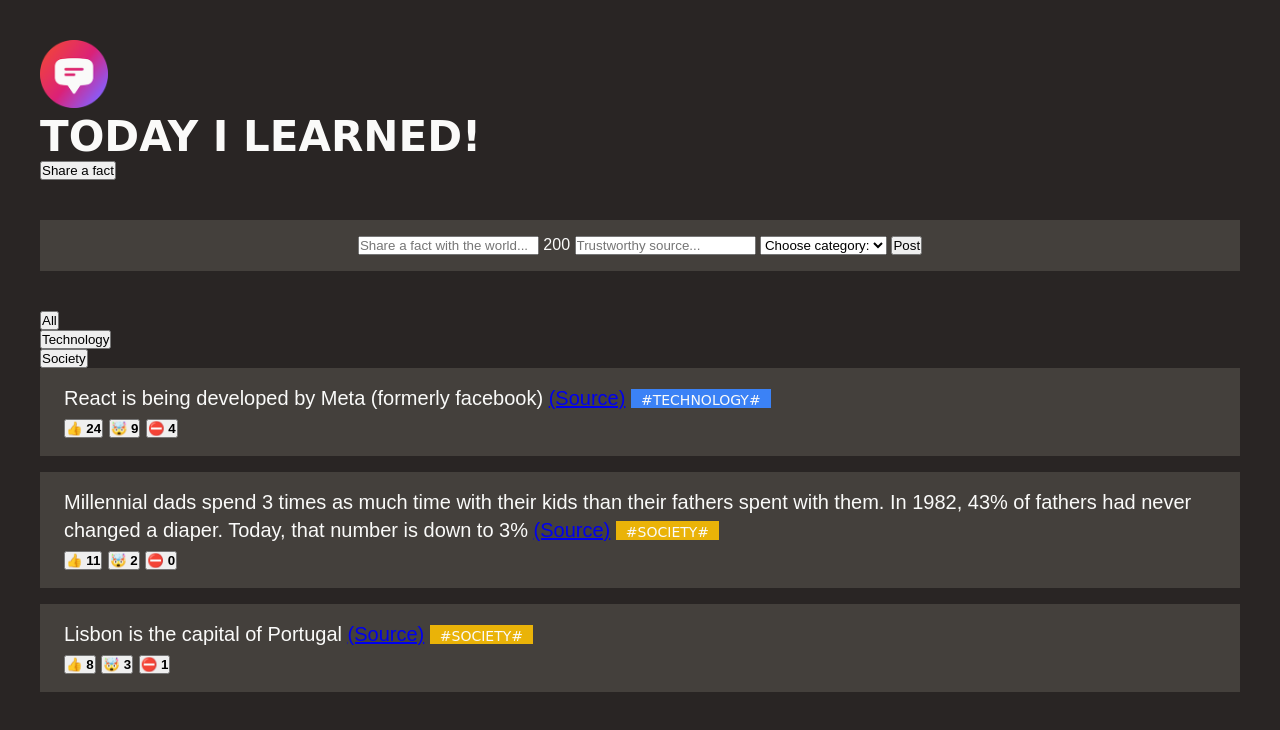
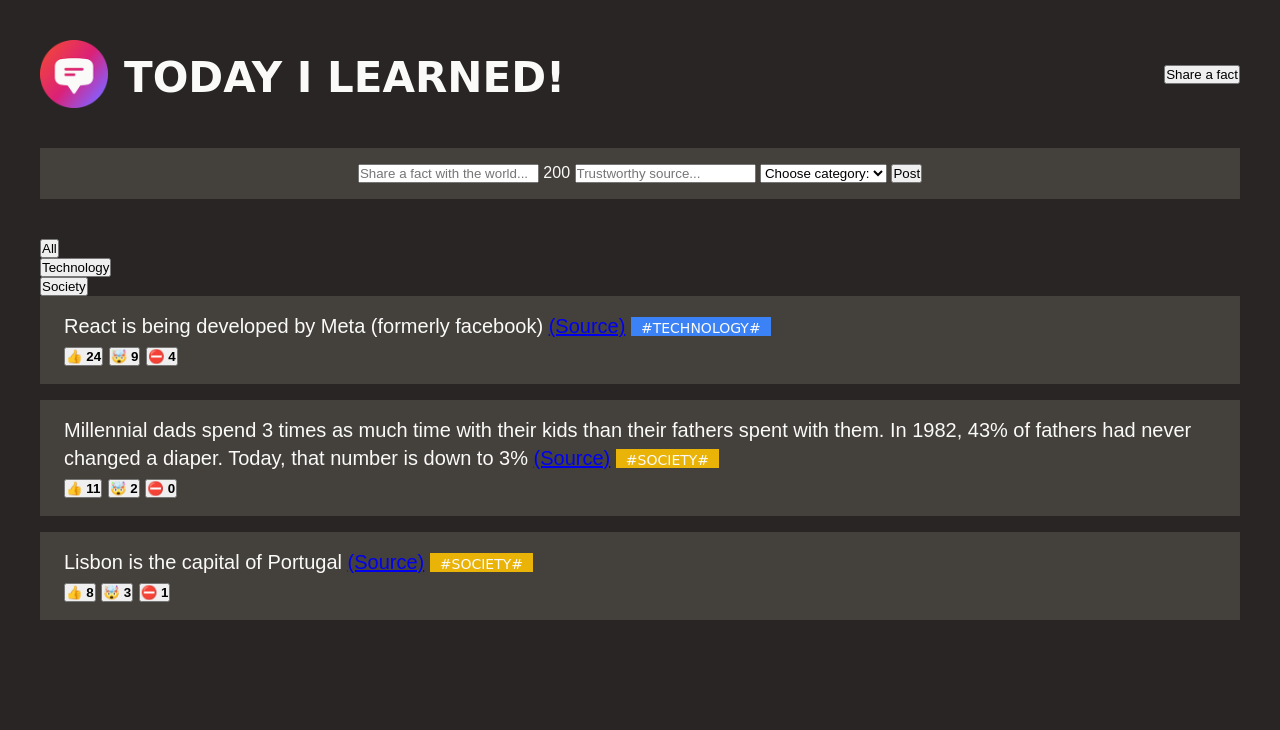
Before and after one commit to Dmytr1K/today-i-learned, a website: page index.html in a window 1280 px wide. Drawn offline with Linux system fonts and the light colour scheme; a web font is replaced by a local one.

Commit message:
add header layout

```diff
--- a/index.html
+++ b/index.html
@@ -15,8 +15,11 @@
   </head>
   <body>
     <header class="header">
-      <img src="logo.png" height="68" width="68" alt="Today I Learned Logo" />
-      <h1>Today I Learned!</h1>
+      <div class="logo">
+        <img src="logo.png" height="68" width="68" alt="Today I Learned Logo" />
+        <h1>Today I Learned!</h1>
+      </div>
+
       <button>Share a fact</button>
     </header>
 
--- a/style.css
+++ b/style.css
@@ -13,6 +13,23 @@ body {
 
 .header {
   margin-bottom: 40px;
+  display: flex;
+  align-items: center;
+  justify-content: space-between;
+}
+
+.logo {
+  display: flex;
+  align-items: center;
+  gap: 16px;
+}
+
+h1 {
+  font-family: "Coiny", cursive;
+  font-size: 42px;
+  line-height: 1;
+  margin-top: 8px;
+  text-transform: uppercase;
 }
 
 .fact-form {
@@ -20,12 +37,6 @@ body {
   margin-bottom: 40px;
   padding: 16px 40px;
   text-align: center;
-}
-
-h1 {
-  font-size: 42px;
-  text-transform: uppercase;
-  font-family: "Coiny", cursive;
 }
 
 .fact {
```
